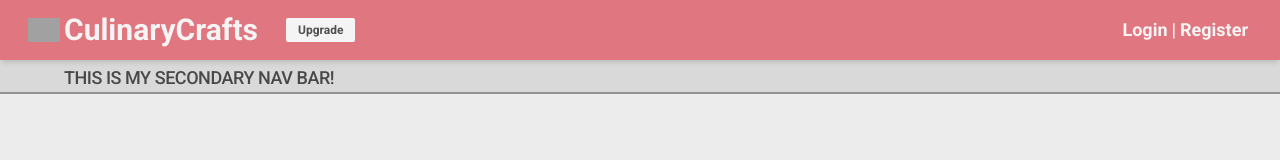
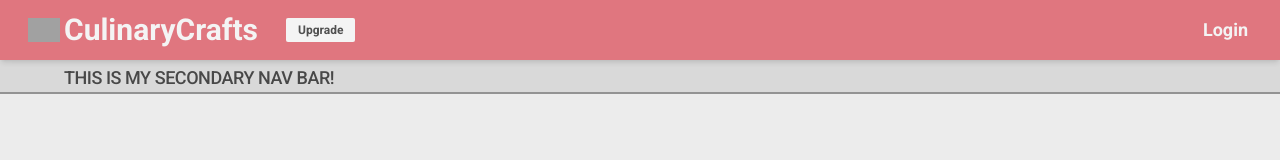
Before and after one commit to kevinf58/Reflectify-Web, a React (Vite) app: page / in a window 1280 px wide. Shown: the top 160 px of the page. Built offline with nearby package versions, Linux system fonts and the light colour scheme; grey boxes are pictures that could not be loaded.

Commit message:
refactored link component to be more reusable

```diff
--- a/src/components/NavBar/PrimaryNavBar.tsx
+++ b/src/components/NavBar/PrimaryNavBar.tsx
@@ -6,7 +6,7 @@ import { Button } from "../common/Button";
 
 export const PrimaryNavBar = () => {
   return (
-    <section className="w-screen bg-primary opacity-95 font-header font-bold py-3 px-7 text-white shadow-md">
+    <section className="w-screen bg-primary px-7 py-3 font-header font-bold text-white opacity-95 shadow-md">
       <ul className="flex items-center">
         <li>
           <img
@@ -15,7 +15,7 @@ export const PrimaryNavBar = () => {
             className="w-8"
           ></img>
         </li>
-        <li className="text-3xl ml-1 mr-7">CulinaryCrafts</li>
+        <li className="ml-1 mr-7 text-3xl">CulinaryCrafts</li>
         <li>
           <Button
             bgColor="white"
@@ -24,7 +24,14 @@ export const PrimaryNavBar = () => {
           />
         </li>
         <li className="ml-auto text-lg">
-          <Link text="Login" />|<Link text="Register" />
+          <Link
+            onClick={() => console.log("iuhywbgsdefw")}
+            bgColor="white"
+            textColor="primary"
+          >
+            Login
+          </Link>
+          {/* |<Link text="Register" /> */}
         </li>
       </ul>
     </section>
--- a/src/components/common/Link.tsx
+++ b/src/components/common/Link.tsx
@@ -1,7 +1,16 @@
-export const Link = (props: { text: string }) => {
+import { LinkType } from "../../types/Link.type";
+
+export const Link = (props: LinkType) => {
   return (
-    <button className="link-hover-animation">
-      <span className="relative px-1">{props.text}</span>
-    </button>
+    <a
+      className={`relative before:absolute before:bg-${props.bgColor} before:h-full before:w-full ${props.vertical ? `before:left-0 before:origin-left before:scale-x-[0] hover:before:scale-x-100` : `before:bottom-0 before:origin-bottom before:scale-y-[0] hover:before:scale-y-100`} py-1 transition-colors duration-200 before:transition-transform before:duration-200 before:ease-in-out hover:cursor-pointer hover:text-${props.textColor} ${
+        props.underline
+          ? `border-[0] border-b-default border-solid border-${props.bgColor}`
+          : ``
+      } `}
+      onClick={props.onClick}
+    >
+      {<span className="relative px-1">{props.children}</span>}
+    </a>
   );
 };
--- /dev/null
+++ b/src/types/Link.type.ts
@@ -0,0 +1,8 @@
+export type LinkType = {
+  onClick: () => void;
+  bgColor: string;
+  textColor: string;
+  children: JSX.Element | string;
+  underline?: true;
+  vertical?: true;
+};
--- /dev/null
+++ b/src/types/Text.type.ts
@@ -0,0 +1,3 @@
+export type TextProp = {
+  text: string;
+};
```
Also changed, not shown: src/types/Button.type.ts (line endings or trailing spaces), 1 other file (tests, documents, lock files or other folders).
